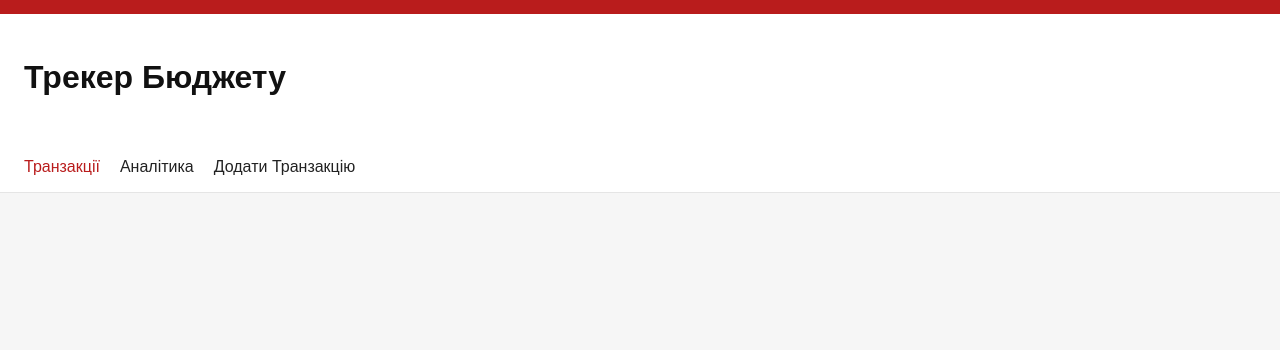
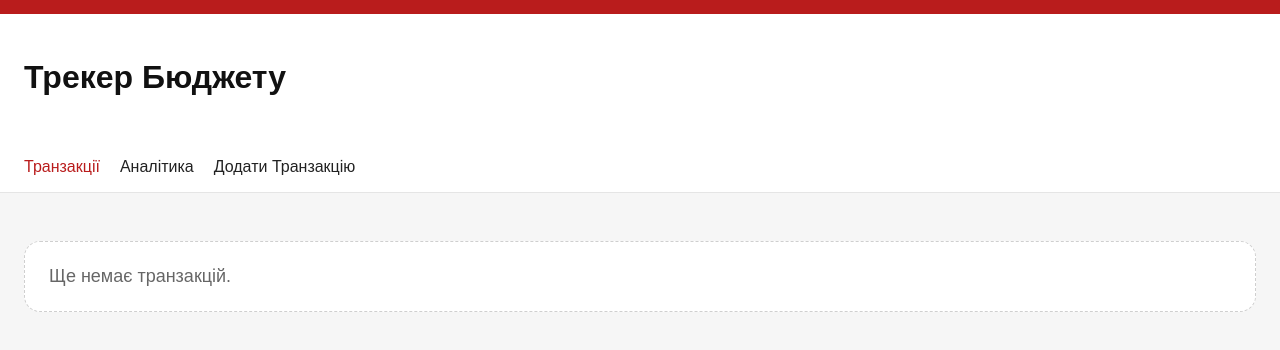
Before and after one commit to IrynaD685/budget-tracker, a React (Vite) app: page / in a window 1280 px wide. Shown: the top 350 px of the page. Built offline with nearby package versions, Linux system fonts and the light colour scheme.

Commit message:
feat: sort transactions by date and add empty state

```diff
--- a/src/components/transaction-form/TransactionForm.module.css
+++ b/src/components/transaction-form/TransactionForm.module.css
@@ -6,16 +6,6 @@
   border: 1px solid #e7e7e7;
   border-radius: 16px;
   box-shadow: 0 4px 12px rgba(0, 0, 0, 0.04);
-}
-
-.placeholder {
-  margin-top: 24px;
-  padding: 24px;
-  background-color: #ffffff;
-  border: 1px dashed #cfcfcf;
-  border-radius: 16px;
-  color: #666;
-  font-size: 18px;
 }
 
 .submit {
--- a/src/components/transaction-form/TransactionForm.tsx
+++ b/src/components/transaction-form/TransactionForm.tsx
@@ -1,6 +1,7 @@
 import type { TransactionType } from "../../types/transaction";
 import classes from "./TransactionForm.module.css";
 import IncomeExpenseForm from "./IncomeExpenseForm";
+import EmptyState from "../ui/EmptyState";
 
 type Props = {
     type: TransactionType
@@ -8,7 +9,7 @@ type Props = {
 
 export default function TransactionForm({ type }: Props) {
     if (type === "transfer" || type === "debt") {
-        return <div className={classes.placeholder}>Поки не реалізовано</div>;
+        return <EmptyState>Поки не реалізовано</EmptyState>;
     }
 
     if (type === "income" || type === "expense") {
--- a/src/components/transactions/TransactionsList.tsx
+++ b/src/components/transactions/TransactionsList.tsx
@@ -2,39 +2,22 @@ import TransactionItem from "./TransactionItem";
 import { formatTransactionDate } from "../../utils/formatTransactionDate";
 import classes from "./TransactionsList.module.css";
 import type { Transaction } from "../../types/transaction";
-
-type GroupedTransactions = {
-    title: string;
-    items: Transaction[];
-};
+import { sortTransactions } from "../../utils/utils";
+import EmptyState from "../ui/EmptyState";
 
 type TransactionsListProps = {
     transactions: Transaction[];
 }
 
 export default function TransactionsList({ transactions }: TransactionsListProps) {
-    console.log(transactions)
-    const groupedTransactions: GroupedTransactions[] = [];
-
-    for (const transaction of transactions) {
-        const groupTitle = formatTransactionDate(transaction.date);
-        const existingGroup = groupedTransactions.find(group => group.title === groupTitle);
-
-        if (existingGroup) {
-            existingGroup.items.push(transaction);
-        } else {
-            groupedTransactions.push({
-                title: groupTitle,
-                items: [transaction]
-            });
-        }
-    }
+    const sortedTransactions = sortTransactions(transactions);
 
     return (
         <div>
-            {groupedTransactions.map(group => (
+            {!transactions.length && <EmptyState>Ще немає транзакцій.</EmptyState>}
+            {sortedTransactions.map(group => (
                 <div key={group.title} className={classes.group}>
-                    <h3 className={classes.groupTitle}>{group.title}</h3>
+                    <h3 className={classes.groupTitle}>{formatTransactionDate(group.title)}</h3>
                     <div>{
                         group.items.map(item => (
                             <TransactionItem key={item.id} transactionData={item} />
--- /dev/null
+++ b/src/components/ui/EmptyState.tsx
@@ -0,0 +1,3 @@
+export default function EmptyState({children}: { children: React.ReactNode }) {
+    return <div className="emptyState">{children}</div>
+}
--- a/src/index.css
+++ b/src/index.css
@@ -8,3 +8,13 @@ body {
 main {
   padding: 24px;
 }
+
+.emptyState {
+  margin-top: 24px;
+  padding: 24px;
+  background-color: #ffffff;
+  border: 1px dashed #cfcfcf;
+  border-radius: 16px;
+  color: #666;
+  font-size: 18px;
+}
--- /dev/null
+++ b/src/utils/utils.ts
@@ -0,0 +1,32 @@
+import type { Transaction } from "../types/transaction";
+
+type GroupedTransactions = {
+    title: string;
+    items: Transaction[];
+};
+
+export const sortTransactions = (transactions: Transaction[]): GroupedTransactions[] => {
+    const groupedTransactions: GroupedTransactions[] = [];
+
+    for (const transaction of transactions) {
+        const existingGroup = groupedTransactions.find(group => group.title === transaction.date);
+
+        if (existingGroup) {
+            existingGroup.items.push(transaction);
+        } else {
+            groupedTransactions.push({
+                title: transaction.date,
+                items: [transaction]
+            });
+        }
+    }
+
+    groupedTransactions.sort((a, b) => {
+        const date1 = new Date(a.title);
+        const date2 = new Date(b.title);
+
+        return date2.getTime() - date1.getTime();
+    })
+
+    return groupedTransactions;
+}
```
